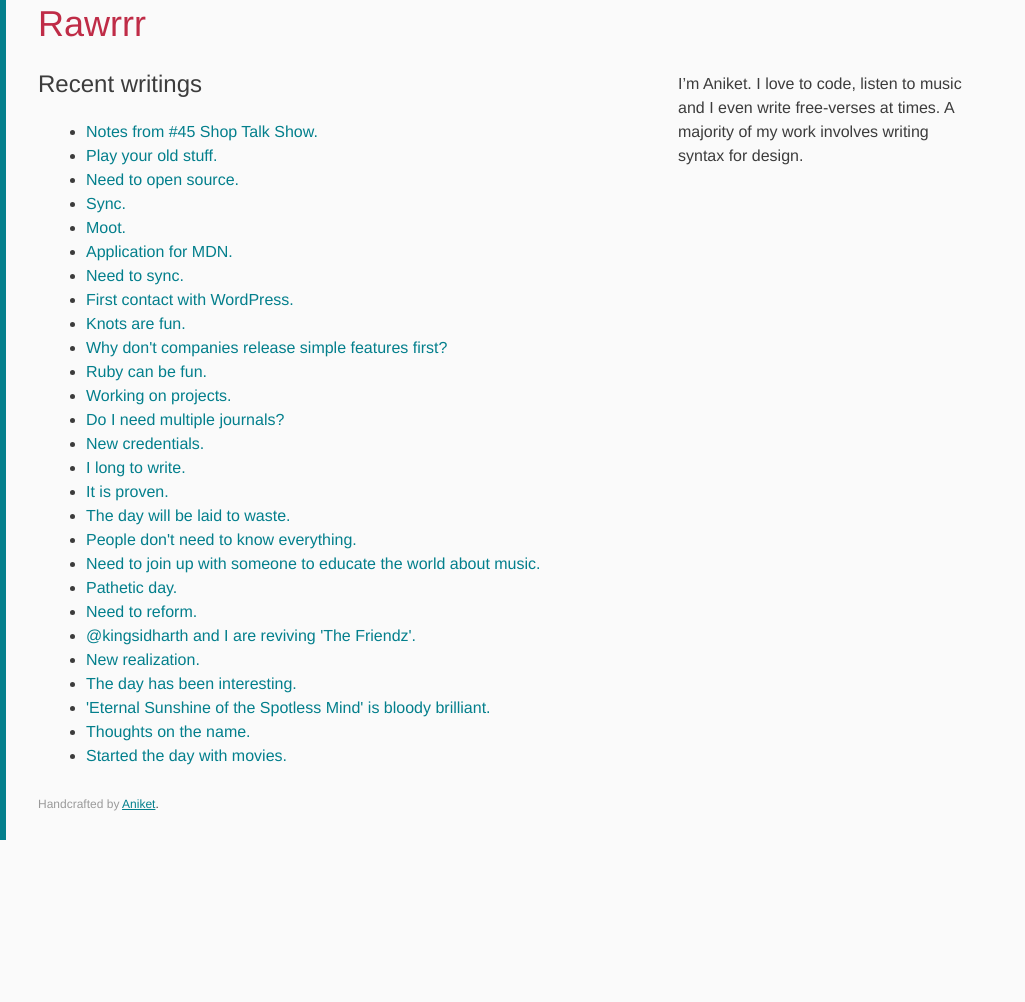
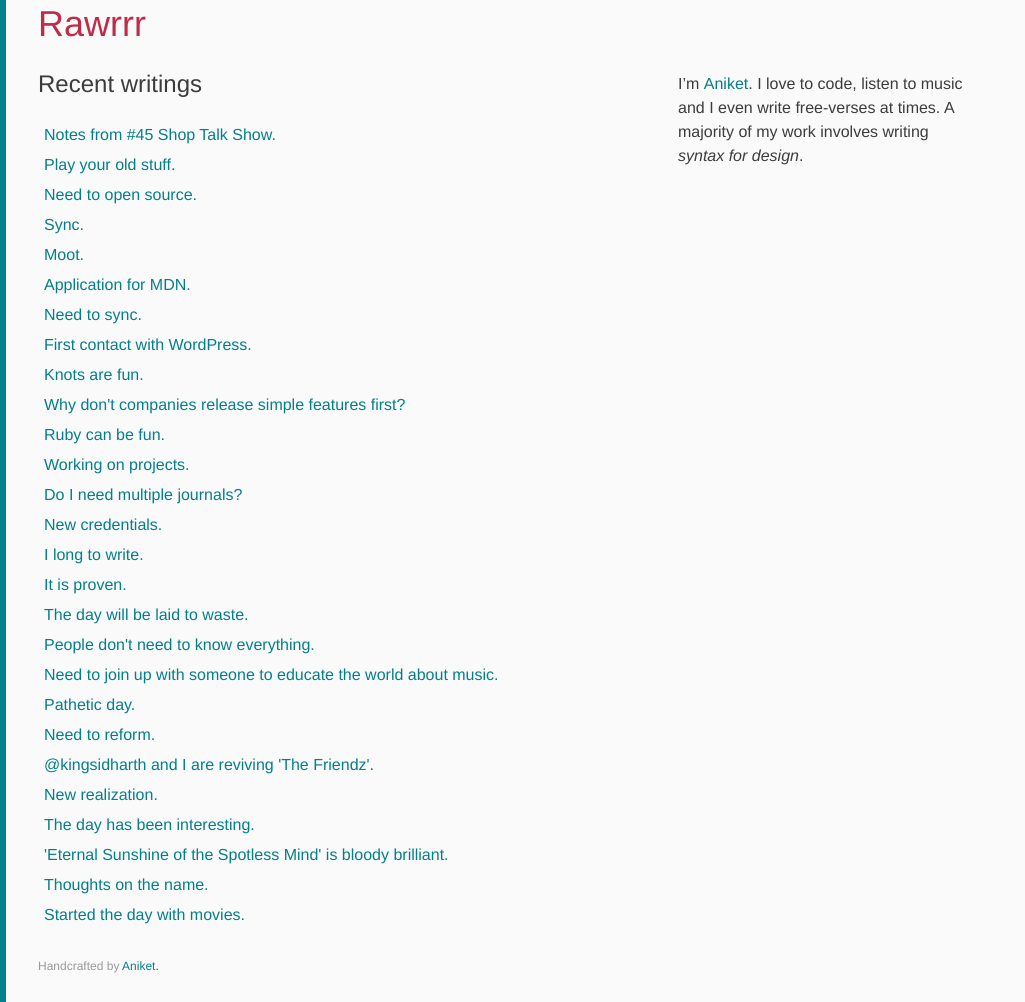
Before and after one commit to aniketpant/journal, a Jekyll site: the page built from index.md, in a window 1280 px wide. Shown: the whole page, without its empty margins (0-1025 px from the left). Built offline with Jekyll 4.4.1, drawn with Linux system fonts in a browser that asks for light colours; before the commit the page ends 900 px from its top, so only the background shows below that.

Commit message:
More design fixes. Nearly finalized.
Signed-off-by: Aniket Pant <me@aniketpant.com>

```diff
--- a/_config.yml
+++ b/_config.yml
@@ -7,5 +7,3 @@ url: http://rawrrr.github.com
 
 name: "Rawrrr"
 description: "Journal of a soul"
-author:
- name: "Aniket Pant"
--- a/_layouts/base.html
+++ b/_layouts/base.html
@@ -7,7 +7,7 @@
   <meta charset="utf-8">
   <meta http-equiv="X-UA-Compatible" content="IE=edge,chrome=1">
   <title>{{ page.title }} &mdash; {{ site.name }}</title>
-  <meta name="author" content="{{ author.name }}">
+  <meta name="author" content="Aniket Pant">
   <meta name="description" content="{{ site.desc }}">
   <meta name="keywords" content="aniket, pant, rawrrr, journal">
   <meta name="viewport" content="width=device-width">
@@ -45,11 +45,11 @@
 
   <div class="main-container">
     <section class="grid wrapper">
-      <div class="grid__item two-thirds palm--one-whole">
+      <div class="grid__item two-thirds palm-one-whole">
       {{ content }}
       </div><!--
-      --><div class="grid__item one-third palm--one-whole">
-        <p>I’m Aniket. I love to code, listen to music and I even write free-verses at times. A majority of my work involves writing syntax for design.</p>
+      --><div class="grid__item one-third palm-one-whole">
+        <p>I’m <a href="http://aniketpant.com"><strong>Aniket</strong></a>. I love to code, listen to music and I even write free-verses at times. A majority of my work involves writing <em>syntax for design</em>.</p>
       </div>
     </section>
   </div> <!-- main-container -->
@@ -57,7 +57,7 @@
   <div class="footer-container">
     <div class="grid wrapper">
       <footer class="grid__item one-whole smallprint" role="contentinfo">
-        <p><span class="muted">Handcrafted by</span> <a href="http://twitter.com/{{ site.author.twitter }}">Aniket</a>.</p>
+        <p><span class="muted">Handcrafted by</span> <a href="http://twitter.com/aniket_pant">Aniket</a>.</p>
       </footer> <!-- footer -->
     </div>
   </div> <!-- footer-container -->
--- a/_layouts/entry.html
+++ b/_layouts/entry.html
@@ -9,6 +9,8 @@ layout: base
   	{{ content }}
 	</article>
   <footer>
-    <p class="smallprint meta">Written on <date class="date">{{ page.date | date_to_long_string }}</date>
+    <div class="island meta">
+      <p>Written on <date class="date">{{ page.date | date_to_long_string }}</date>
+    </div>
   </footer>
 </div><!-- entry -->
--- a/index.md
+++ b/index.md
@@ -5,7 +5,7 @@ slug: home
 ---
 ### Recent writings
 
-<ul class="list">
+<ul class="nav nav--stacked list">
 {% for post in site.posts %}
 <li>
 <a href="{{ post.url }}">{{ post.title }}</a>
--- a/stylesheets/_vars.scss
+++ b/stylesheets/_vars.scss
@@ -17,3 +17,5 @@ $gray:              #3C3C3C;
  */
 
 $use-grids:         true;
+$use-island:        true;
+$use-nav:           true;
```
Also changed, not shown: stylesheets/style.scss (+23 -9 lines), style.css.
